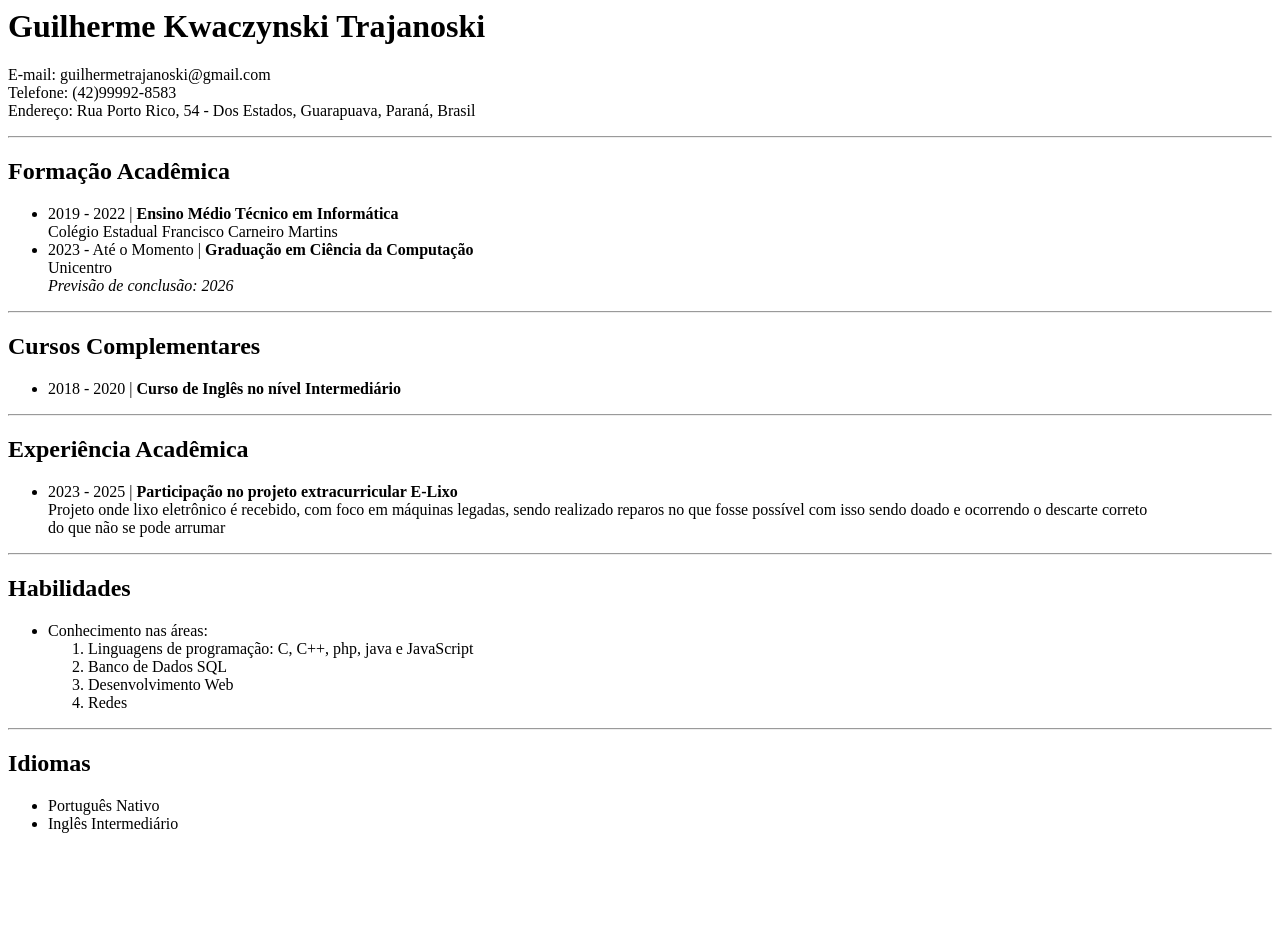
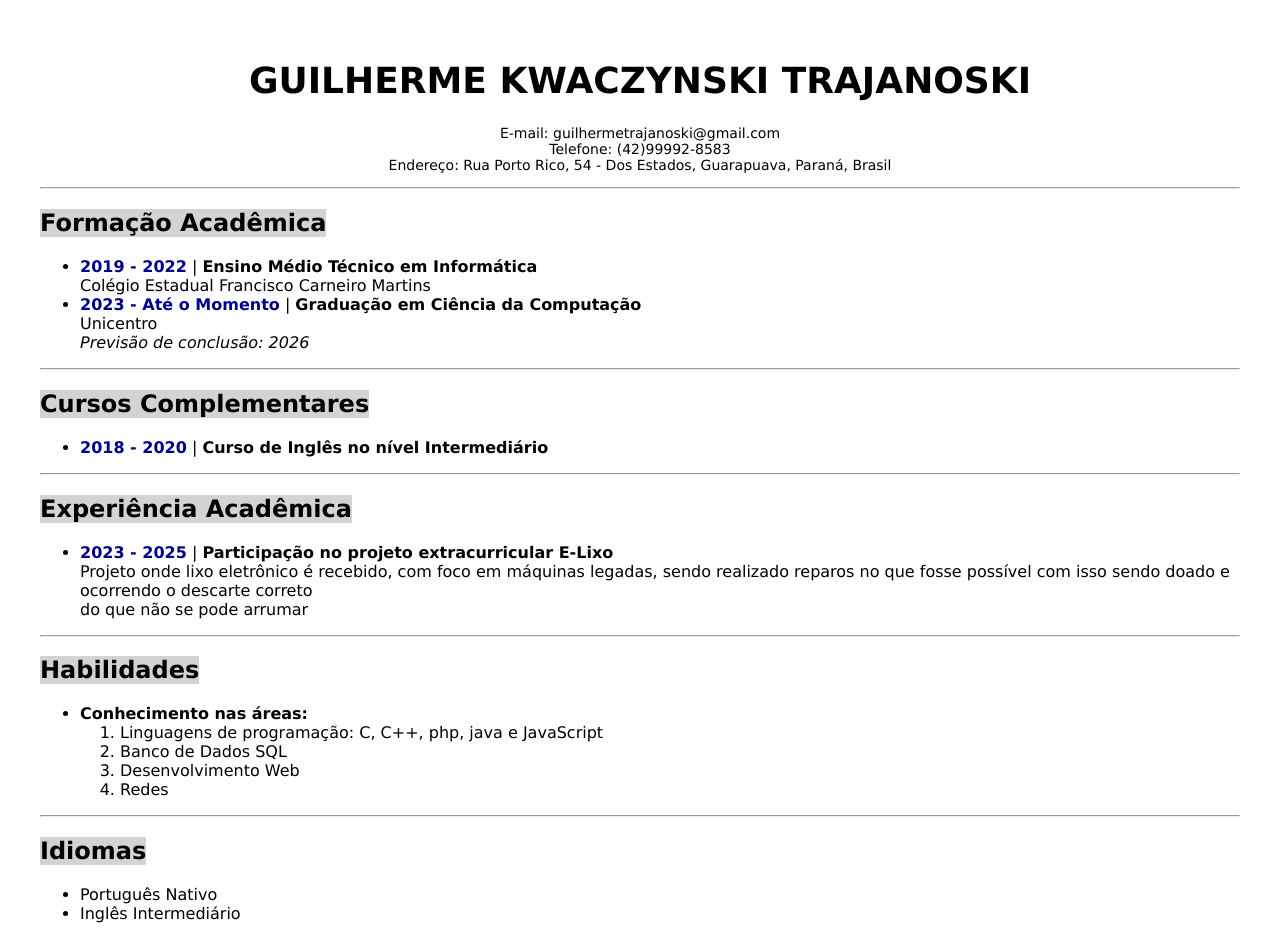
Before and after one commit to JeanRGW/Desenvolvimento_de_Interface_Web-1, a plain HTML site: page Atividades/2 - Currículo 2/curriculo.html in a window 1280 px wide. Before the commit the page ends 849 px from the top, so only its background shows below. Drawn offline with Linux system fonts and the light colour scheme.

Commit message:
Atividade 2 parcial

```diff
--- a/Atividades/2 - Currículo 2/curriculo.html
+++ b/Atividades/2 - Currículo 2/curriculo.html
@@ -1,30 +1,66 @@
-<h1><b>Guilherme Kwaczynski Trajanoski</b></h1>
-<p>E-mail: guilhermetrajanoski@gmail.com<br>Telefone: (42)99992-8583<br>Endereço: Rua Porto Rico, 54 - Dos Estados,
+<!DOCTYPE html>
+<html lang="pt-br">
+<head>
+    <meta charset="UTF-8">
+    <title>Currículo</title>
+    <style>
+        body{
+            font-family: Verdana, Geneva, Tahoma, sans-serif;
+            margin-left: 40px;
+            margin-right: 40px;
+            margin-top: 60px;
+        }
+        #titulo{
+            text-transform: uppercase;
+            text-align: center;
+            font-size: 36px;
+        }
+        #info{
+            text-align: center;
+            font-size: 14px;
+
+        }
+        .data{
+            color: darkblue;
+            font-weight: bolder;
+        }
+        .subtitulos{
+            background-color: lightgray;
+            width: fit-content;
+
+        }
+    </style>
+</head>
+<body>
+    <div .>
+        <h1 id="titulo"><b>Guilherme Kwaczynski Trajanoski</b></h1>
+        <p id="info">E-mail: guilhermetrajanoski@gmail.com<br>Telefone: (42)99992-8583<br>Endereço: Rua Porto Rico, 54 - Dos Estados,
             Guarapuava, Paraná, Brasil</p>
+    </div>
     <hr>
-<h2>Formação Acadêmica</h2>
+    <h2 class="subtitulos">Formação Acadêmica</h2>
     <ul>
-    <li>2019 - 2022 | <b>Ensino Médio Técnico em Informática</b><br>Colégio Estadual Francisco Carneiro Martins
+        <li><b class="data">2019 - 2022</b> | <b>Ensino Médio Técnico em Informática</b><br>Colégio Estadual Francisco Carneiro Martins
         </li>
-    <li>2023 - Até o Momento | <b>Graduação em Ciência da Computação</b><br>Unicentro<br><i>Previsão de conclusão:
+        <li><b class="data">2023 - Até o Momento</b> | <b>Graduação em Ciência da Computação</b><br>Unicentro<br><i>Previsão de conclusão:
                 2026</i></li>
     </ul>
     <hr>
-<h2>Cursos Complementares</h2>
+    <h2 class="subtitulos">Cursos Complementares</h2>
     <ul>
-    <li>2018 - 2020 | <b>Curso de Inglês no nível Intermediário</b><br></li>
+        <li><b class="data">2018 - 2020</b> | <b>Curso de Inglês no nível Intermediário</b><br></li>
     </ul>
     <hr>
-<h2>Experiência Acadêmica</h2>
+    <h2 class="subtitulos">Experiência Acadêmica</h2>
     <ul>
-    <li>2023 - 2025 | <b>Participação no projeto extracurricular E-Lixo</b><br>Projeto onde lixo eletrônico é recebido,
+        <li><b class="data">2023 - 2025</b> | <b>Participação no projeto extracurricular E-Lixo</b><br>Projeto onde lixo eletrônico é recebido,
             com foco em máquinas legadas, sendo realizado reparos no que fosse possível com isso sendo doado e ocorrendo o descarte correto<br>
             do que não se pode arrumar</li>
     </ul>
     <hr>
-<h2>Habilidades</h2>
+    <h2 class="subtitulos">Habilidades</h2>
     <ul>
-    <li>Conhecimento nas áreas:
+        <li><b>Conhecimento nas áreas:</b>
             <ol>
                 <li>Linguagens de programação: C, C++, php, java e JavaScript</li>
                 <li>Banco de Dados SQL</li>
@@ -34,8 +70,10 @@
         </li>
     </ul>
     <hr>
-<h2>Idiomas</h2>
+    <h2 class="subtitulos">Idiomas</h2>
     <ul>
         <li>Português Nativo</li>
         <li>Inglês Intermediário</li>
     </ul>
+</body>
+</html>
--- /dev/null
+++ b/Atividades/2 - Currículo 2/style.css
@@ -0,0 +1,3 @@
+.titulo{
+
+}
```
Lines whose indentation alone changed are shown as unchanged.
